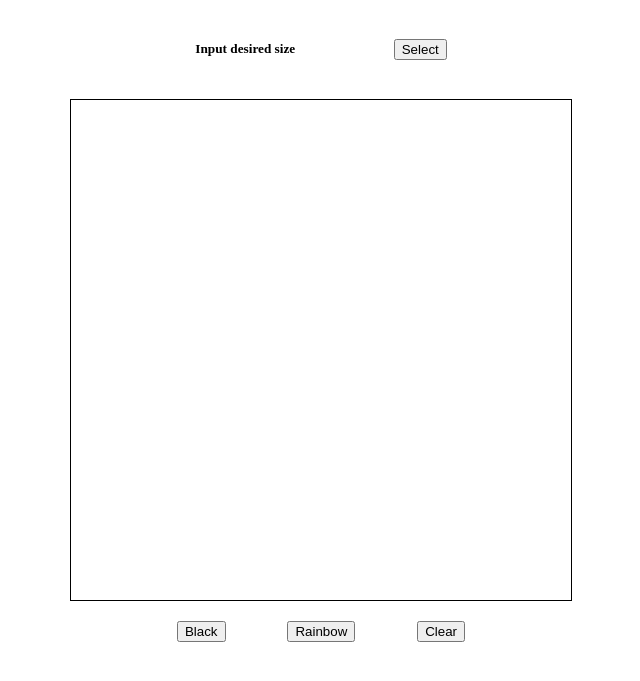
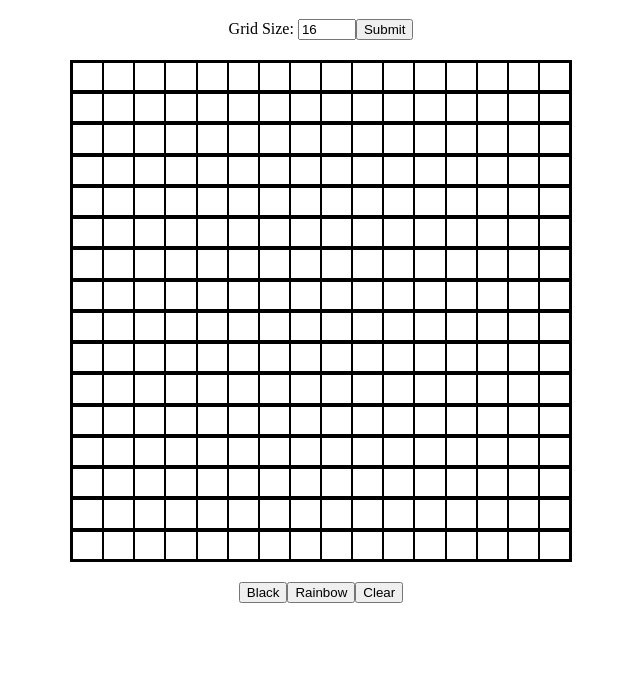
Before and after one commit to fubiknees/EtchASketch, a plain HTML site: page index.html in a window 1280 px wide. Shown: the part 69-750 px from the top of the page, without its empty margins (319-959 px from the left). Drawn offline with Linux system fonts and the light colour scheme.

Commit message:
Grid created.Layoutredone via javascript per instructions.

```diff
--- a/Etch.js
+++ b/Etch.js
@@ -1,39 +1,63 @@
-const containerDiv = document.querySelector('.container')
+//create Variabe that links to 'body' of html
+const body = document.querySelector('body');
 
+//create header div for selectSize input and submit button
+const header = document.createElement('div');
+header.classList.add('header');
+body.appendChild(header);
 
+//Text input box instructions
+header.textContent = "Grid Size: ";
 
+//create a Text Input Box to 'selectSize'
+let input = document.createElement('input');
+input.classList.add('input');
+input.setAttribute('type','text');
+input.setAttribute('value','16');
+header.appendChild(input);
 
+//Create Submit button to finalize select size input
+const btnSubmit = document.createElement('button')
+btnSubmit.textContent = "Submit";
+header.appendChild(btnSubmit);
 
-// // changing grid function to something i can better understand
-// function makeGrid(e) {
-//   for (let i = 0; i < e; i++) {
-//     const row = document.createElement('Div');
-//     container.appendChild(row);
-//     row.className = "row";
-//     for (let i = 0; i < e; i++) {
-//         const column = document.createElement('Div');
-//         row.appendChild(column);
-//         column.className = "column";
-//         column.style.width = '100%';
-//         let height = 960/ parseInt(columnValue);
-// //         column.style.height = `${height}px`;
-//     }
-//   }
-// }
+//create a middle div 'container' to accomodate grid
+const container = document.createElement('div');
+container.classList.add('container');
+body.appendChild(container);
 
+//create footer div for button options ( black,rainbow, reset)
+const buttons = document.createElement('div')
+buttons.classList.add('buttons');
+body.appendChild(buttons);
+//starter value for create grid --> 16x16
+const value = 16;
 
-function draw ( ) {
-  background(220);
+//create button options
+const btnBlack = document.createElement('button');
+btnBlack.textContent = "Black";
+buttons.appendChild(btnBlack);
 
-  for (let x = 0;x < 20; x++) {
-    rect(x * 20,0,20,20);
-  }
+const btnRb = document.createElement('button');
+btnRb.textContent = "Rainbow";
+buttons.appendChild(btnRb);
 
-  for (let y = 0;y < 20; y ++) {
-    rect(0, y *20, 20, 20);
+const btnClear = document.createElement('button');
+btnClear.textContent = "Clear";
+buttons.appendChild(btnClear);
+
+//create grid formula
+function createGrid (value) {
+ for( let i = 0; i < value; i++) {
+    let row = document.createElement('div');
+    row.classList.add('row');
+    container.appendChild(row);
+    for (let j = 0; j < value; j++) {
+        let column = document.createElement('row');
+        column.classList.add('column')
+        row.appendChild(column);
+    }
   }
 }
 
-draw( );
-
-;
+createGrid (value);
--- a/index.html
+++ b/index.html
@@ -7,17 +7,9 @@
 </head>
 <body>
     <h1>Etch-A-Sketch</h1>
-    <div class="header">
-        <h5>Input desired size</h5>
-        <button id="userInput">Select</button>
-    </div>
-    <div class = "container"></div>
-    <div class= "buttons-footer">
-        <button class="btn-black">Black</button>
-        <button class="btn-rainbow">Rainbow</button>
-        <button class="btn-clear">Clear</button>
-    </div>
     <script src="Etch.js" defer></script>
 </body>
+</html>
 
-</html>
+<!-- Redid code due to misunderstanding of Project Instrucitons.Divs are to be made via Javascript not by editing HTML 1/20/24
+     -->
--- a/style.css
+++ b/style.css
@@ -1,33 +1,37 @@
 body {
-    display:flex;
+    display: flex;
     align-items: center;
-    justify-content: center;
     flex-direction: column;
-}
-
-.header {
-    display: flex;
-    flex-direction: row;
-    align-items: center;
-    justify-content: space-around;
-    width: 350px;
-    margin-bottom: 20px;
-
 }
 .container {
     width: 500px;
     height: 500px;
     border: 1px solid black;
-    display: grid;
-
+    display: flex;
+    flex-direction: column;
 }
 
-.buttons-footer {
+.row {
+    border: 1px solid black;
     display: flex;
-    flex-direction: row;
-    justify-content: space-around;
-    align-items: center;
-    width: 350px;
+    flex: 1;
+}
+
+.column {
+    border: 1px solid black;
+    display: flex;
+    flex:1;
+}
+
+.header {
+    margin-bottom: 20px;
+}
+
+.buttons {
+    display: flex;
     margin-top: 20px;
+}
 
+.input {
+    width: 50px;
 }
```
